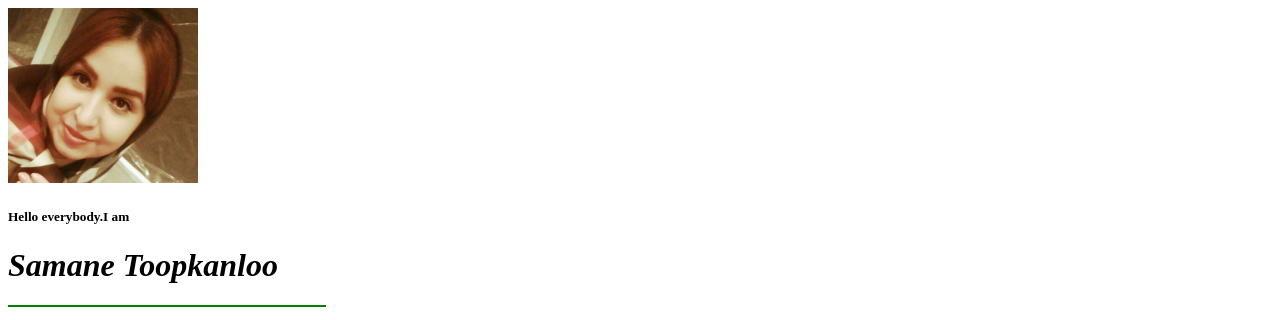
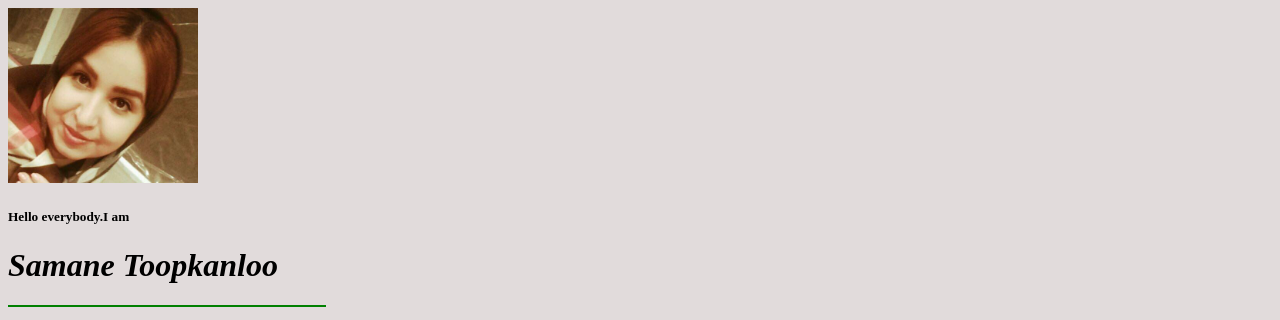
Before and after one commit to SamaneToopkanloo/cv, a plain HTML site: page index.html in a window 1280 px wide. Shown: the top 320 px of the page. Drawn offline with Linux system fonts and the light colour scheme.

Commit message:
Update index.html

```diff
--- a/index.html
+++ b/index.html
@@ -6,7 +6,7 @@
   <title>welcom to my page</title>
 </head>
 
-<body bgcolor:"#BFBBBB">
+<body bgcolor="#E1DBDB">
   <img src="picProfile/my pic.jpg" width="15%" height="15%" alt="my pic">
   <h5>Hello everybody.I am</h5>
   <h1> <i>Samane Toopkanloo </i> </h1>
```
